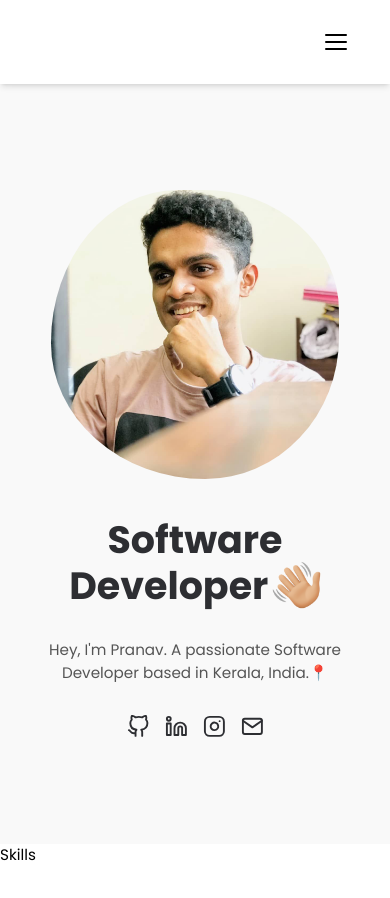
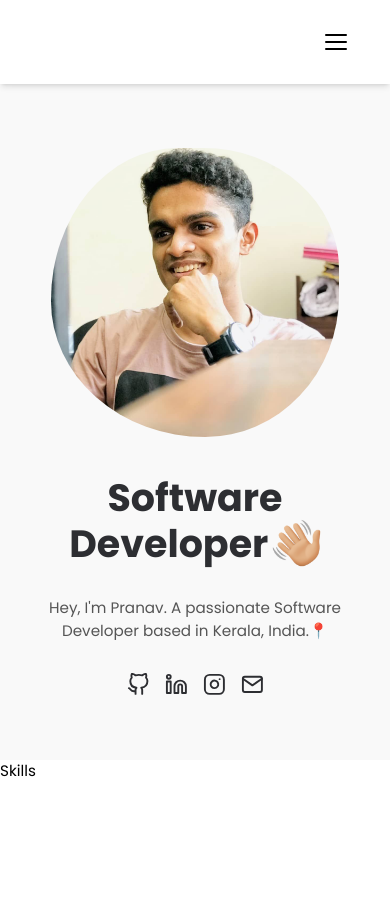
Before and after one commit to pranavpremanand/portfolio-2.0, a React (Create React App) app: page / in a window 390 px wide. Shown: the top 898 px of the page. Built offline with nearby package versions, Linux system fonts and the light colour scheme.

Commit message:
fixed styles in banner

```diff
--- a/public/index.html
+++ b/public/index.html
@@ -2,7 +2,7 @@
 <html lang="en">
   <head>
     <meta charset="utf-8" />
-    <link rel="icon" href="%PUBLIC_URL%/favicon.ico" />
+    <link rel="icon" href="%PUBLIC_URL%/favicon.png" />
     <link rel="preconnect" href="https://fonts.googleapis.com" />
     <link rel="preconnect" href="https://fonts.gstatic.com" crossorigin />
     <link
--- a/src/components/Banner/Banner.jsx
+++ b/src/components/Banner/Banner.jsx
@@ -25,7 +25,7 @@ const socialLinks = [
 
 const Banner = () => {
   return (
-    <div className="min-h-[90vh] lg:min-h-[88vh] flex items-center justify-center bg-[#f9f9f9]">
+    <div className="h-[80vh] lg:h-auto lg:min-h-[88vh] flex items-center justify-center bg-[#f9f9f9]">
       <div className="max-w-[70rem] p-7 sm:p-10">
         <div className="flex flex-col-reverse lg:flex-row justify-center items-center gap-10 lg:gap-20">
           <div className="flex flex-col gap-8">
```
Also changed, not shown: public/favicon.png (added).
